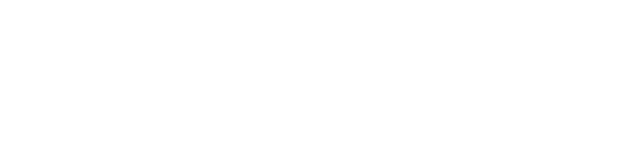
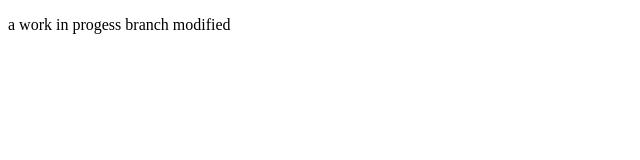
Before and after one commit to MLVisionPlatform/git-workflowtest, a plain HTML site: page index.html in a window 1280 px wide. Shown: the whole page, without its empty margins (0-640 px from the left). Drawn offline with Linux system fonts and the light colour scheme.

Commit message:
finish a new bug in work in progress branch

```diff
--- a/index.html
+++ b/index.html
@@ -8,5 +8,11 @@
 </head>
 <body>
 
+
+
+    <p> a work in progess branch modified </p>
 </body>
+
+
+
 </html>
```
